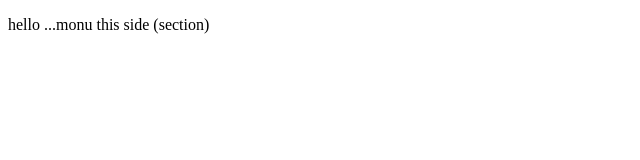
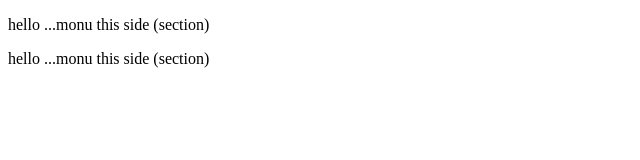
Before and after one commit to Monu-ghorela/gitLearning2, a plain HTML site: page index.html in a window 1280 px wide. Shown: the whole page, without its empty margins (0-640 px from the left). Drawn offline with Linux system fonts and the light colour scheme.

Commit message:
another paragraph added

```diff
--- a/index.html
+++ b/index.html
@@ -7,5 +7,7 @@
 </head>
 <body>
     <p>hello ...monu this side (section)</p>
+    <p>hello ...monu this side (section)</p>
+
 </body>
 </html>
```
